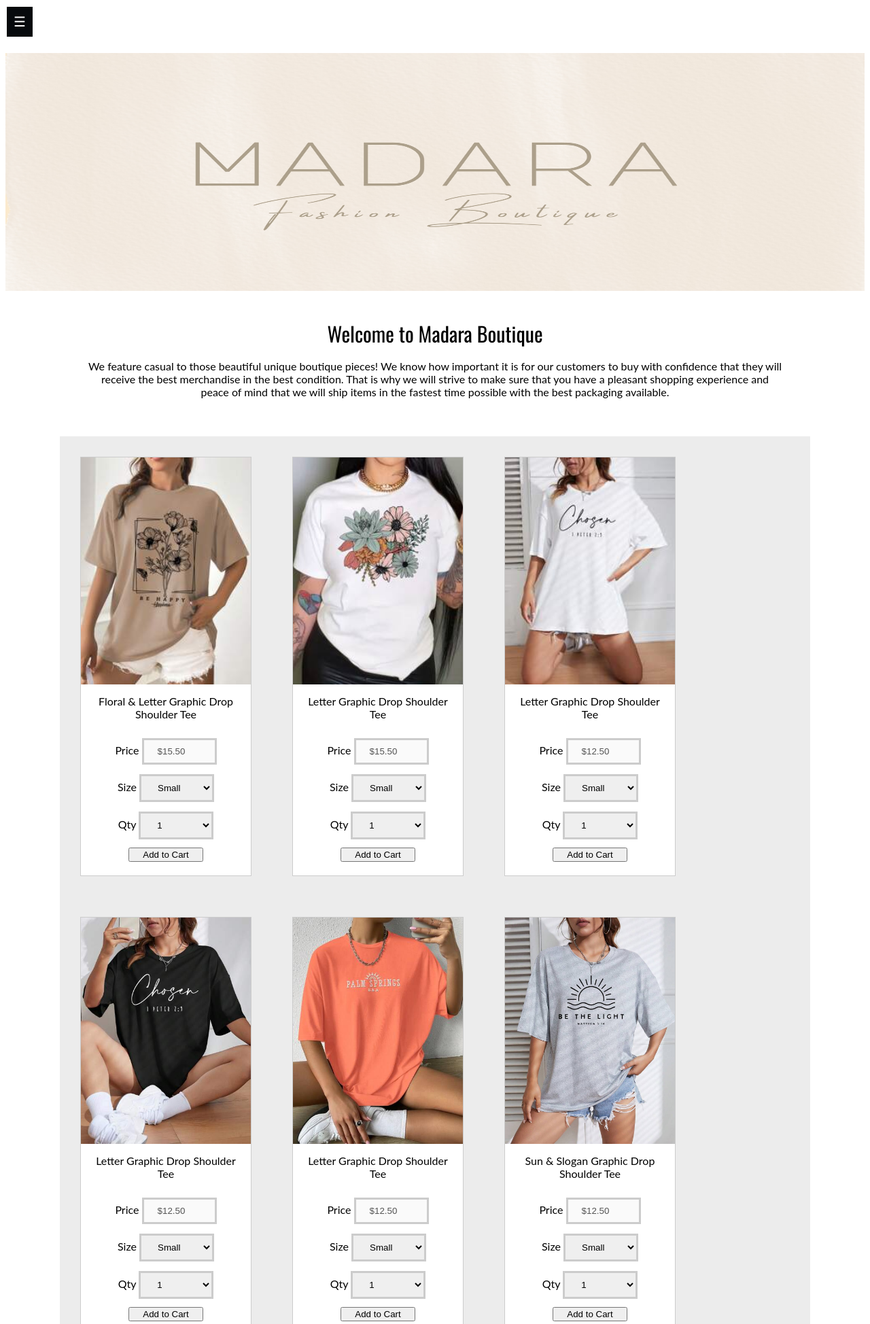
After one commit to Cami1425/WebScriptingLanguages, a PHP site: page /Project8Ch9.html in a window 1280 px wide. The commit adds this page. Shown: the top 1948 px of the page at 68% size. Run offline with PHP 8.4, Linux system fonts and the light colour scheme.

Commit message:
Project8Ch9

```diff
--- a/Project4Ch5.html
+++ b/Project4Ch5.html
@@ -34,6 +34,7 @@
             <a href="Project5Ch6.html">Project 5 Ch6</a>
             <a href="Project6Ch7.html">Project 6 Ch7</a>
             <a href="Project7Ch8.html">Project 7 Ch8</a>
+            <a href="Project8Ch9.html">Project 8 Ch9</a>
         </nav>
     </div>
 
--- a/Project5Ch6.html
+++ b/Project5Ch6.html
@@ -34,6 +34,7 @@
       <a href="Project5Ch6.html">Project 5 Ch6</a>
       <a href="Project6Ch7.html">Project 6 Ch7</a>
       <a href="Project7Ch8.html">Project 7 Ch8</a>
+      <a href="Project8Ch9.html">Project 8 Ch9</a>
     </nav>
   </div>
 
--- a/Project6Ch7.html
+++ b/Project6Ch7.html
@@ -34,6 +34,7 @@
             <a href="Project5Ch6.html">Project 5 Ch6</a>
             <a href="Project6Ch7.html">Project 5 Ch6</a>
             <a href="Project7Ch8.html">Project 7 Ch8</a>
+            <a href="Project8Ch9.html">Project 8 Ch9</a>
         </nav>
     </div>
 
--- a/Project7Ch8.html
+++ b/Project7Ch8.html
@@ -34,6 +34,7 @@
             <a href="Project5Ch6.html">Project 5 Ch6</a>
             <a href="Project6Ch7.html">Project 6 Ch7</a>
             <a href="Project7Ch8.html">Project 7 Ch8</a>
+            <a href="Project8Ch9.html">Project 8 Ch9</a>
         </nav>
     </div>
 
--- /dev/null
+++ b/Project8Ch9.html
@@ -0,0 +1,326 @@
+<!DOCTYPE html>
+<html lang="en">
+    <head>
+        <!--
+           JavaScript 7th Edition
+           Chapter 9
+           Project 8
+
+           Author: Camila Lopez
+           Date: 10 March 2024
+
+           Filename: Project8Ch9.html
+        -->
+
+        <meta charset="UTF-8">
+        <meta name="viewport" content="width=device-width,initial-scale=1.0">
+        <title>Web Scripting Languages</title>
+        <link rel="preconnect" href="https://fonts.googleapis.com">
+        <link rel="preconnect" href="https://fonts.gstatic.com" crossorigin>
+        <link href="https://fonts.googleapis.com/css2?family=Oswald:wght@200..700&display=swap" rel="stylesheet">
+        <link rel="stylesheet" href="styles.css" />
+        <script src="WSL.js" defer></script>
+        <script src="Project8Ch9.js" defer></script>
+    </head>
+    <body>
+
+        <!-- Side Nav Bar-->
+        <div class="sideNav" id="overlaySideNav">
+            <button class="hamburger">&#9776;</button>
+            <nav class="menuNav">
+                <a href="WSLProjects.html">Main Page</a>
+                <a href="#">Project 3</a>
+                <a href="Project4Ch5.html">Project 4 Ch5</a>
+                <a href="Project5Ch6.html">Project 5 Ch6</a>
+                <a href="Project6Ch7.html">Project 6 Ch7</a>
+                <a href="Project7Ch8.html">Project 7 Ch8</a>
+                <a href="Project8Ch9.html">Project 8 Ch9</a>
+            </nav>
+        </div>
+
+        <!--  Title Banner-->
+        <div class="mainImgContainer">
+            <img id="codeImg" src="Images/fashionBoutique.jpg" alt="JavaScript Code">
+            <div class="overlayText"></div>
+        </div>
+
+        <!--  Contest title-->
+        <div class="PageContainer">
+            <div class="contentContainer">
+                <div class="projTitle">Welcome to Madara Boutique</div>
+                <p>We feature casual to those beautiful unique boutique pieces! We know how important it is for our customers to buy with confidence that they will receive the best merchandise in the best condition. That is why we will strive to make sure that you have a pleasant shopping experience and peace of mind that we will ship items in the fastest time possible with the best packaging available. </p>
+            </div>
+        </div>
+
+        <!-- Gallery container -->
+        <div class="galleryContainer PageContainer">
+
+            <!-- Show products and specifications -->
+
+            <!-- Gallery item 1 -->
+            <div class="gallery">
+                <a target="_blank" href="/Images/shirt1.jpg">
+                    <img src="/Images/shirt1.jpg" alt="Flowers shirt">
+                </a>
+                <div id="shirt1" class="description">
+                    <div id="shirt1.description">Floral & Letter Graphic Drop Shoulder Tee </div><br>
+                    <label>Price</label>
+                    <input id="shirt1.price" name="price" type="text" value="$15.50" readonly="readonly" disabled /> <br>
+
+                    <label>Size</label>
+                    <select id="shirt1.size" name="size">
+                        <option value="small">Small</option>
+                        <option value="medium">Medium</option>
+                        <option value="large">Large</option>
+                        <option value="Xlarge">XLarge</option>
+                    </select> <br>
+
+                    <label>Qty </label>
+                    <select id="shirt1.quantity" name="quantity">
+                        <option value="1">1</option>
+                        <option value="2">2</option>
+                        <option value="3">3</option>
+                        <option value="4">4</option>
+                        <option value="5">5</option>
+                    </select>
+
+                    <input type="button" value="Add to Cart" class="submitButton" onclick="addToCart('shirt1')" />
+                </div>
+            </div>
+
+            <!-- Gallery item 2 -->
+            <div class="gallery">
+                <a target="_blank" href="/Images/shirt2.jpg">
+                    <img src="/Images/shirt2.jpg" alt="Forest">
+                </a>
+                <div id="shirt2" class="description">
+                    <div id="shirt2.description">Letter Graphic Drop Shoulder Tee </div><br>
+                    <label>Price</label>
+                    <input id="shirt2.price" name="price" type="text" value="$15.50" readonly="readonly" disabled /> <br>
+
+                    <label>Size</label>
+                    <select id="shirt2.size" name="size">
+                        <option value="small">Small</option>
+                        <option value="medium">Medium</option>
+                        <option value="large">Large</option>
+                        <option value="Xlarge">XLarge</option>
+                    </select> <br>
+
+                    <label>Qty </label>
+                    <select id="shirt2.quantity" name="quantity">
+                        <option value="1">1</option>
+                        <option value="2">2</option>
+                        <option value="3">3</option>
+                        <option value="4">4</option>
+                        <option value="5">5</option>
+                    </select>
+
+                    <input type="button" value="Add to Cart" class="submitButton" onclick="addToCart('shirt2')" />
+                </div>
+            </div>
+
+            <!-- Gallery item 3 -->
+            <div class="gallery">
+                <a target="_blank" href="/Images/shirt3.jpg">
+                    <img src="/Images/shirt3.jpg" alt="Chosen White Shirt">
+                </a>
+                <div id="shirt3" class="description">
+                    <div id="shirt3.description">Letter Graphic Drop Shoulder Tee </div><br>
+                    <label>Price</label>
+                    <input id="shirt3.price" name="price" type="text" value="$12.50" readonly="readonly" disabled /> <br>
+
+                    <label>Size</label>
+                    <select id="shirt3.size" name="size">
+                        <option value="small">Small</option>
+                        <option value="medium">Medium</option>
+                        <option value="large">Large</option>
+                        <option value="Xlarge">XLarge</option>
+                    </select> <br>
+
+                    <label>Qty </label>
+                    <select id="shirt3.quantity" name="quantity">
+                        <option value="1">1</option>
+                        <option value="2">2</option>
+                        <option value="3">3</option>
+                        <option value="4">4</option>
+                        <option value="5">5</option>
+                    </select>
+
+                    <input type="button" value="Add to Cart" class="submitButton" onclick="addToCart('shirt3')" />
+                </div>
+            </div>
+
+            <!-- Gallery item 4 -->
+            <div class="gallery">
+                <a target="_blank" href="/Images/shirt4.jpg">
+                    <img src="/Images/shirt4.jpg" alt="Chosen White Shirt">
+                </a>
+                <div id="shirt4" class="description">
+                    <div id="shirt4.description">Letter Graphic Drop Shoulder Tee </div><br>
+                    <label>Price</label>
+                    <input id="shirt4.price" name="price" type="text" value="$12.50" readonly="readonly" disabled /> <br>
+
+                    <label>Size</label>
+                    <select id="shirt4.size" name="size">
+                        <option value="small">Small</option>
+                        <option value="medium">Medium</option>
+                        <option value="large">Large</option>
+                        <option value="Xlarge">XLarge</option>
+                    </select> <br>
+
+                    <label>Qty </label>
+                    <select id="shirt4.quantity" name="quantity">
+                        <option value="1">1</option>
+                        <option value="2">2</option>
+                        <option value="3">3</option>
+                        <option value="4">4</option>
+                        <option value="5">5</option>
+                    </select>
+
+                    <input type="button" value="Add to Cart" class="submitButton" onclick="addToCart('shirt4')" />
+                </div>
+            </div>
+
+            <!-- Gallery item 5 -->
+            <div class="gallery">
+                <a target="_blank" href="/Images/shirt5.jpg">
+                    <img src="/Images/shirt5.jpg" alt="Palm Springs Shirt">
+                </a>
+                <div id="shirt5" class="description">
+                    <div id="shirt5.description">Letter Graphic Drop Shoulder Tee  </div><br>
+                    <label>Price</label>
+                    <input id="shirt5.price" name="price" type="text" value="$12.50" readonly="readonly" disabled /> <br>
+
+                    <label>Size</label>
+                    <select id="shirt5.size" name="size">
+                        <option value="small">Small</option>
+                        <option value="medium">Medium</option>
+                        <option value="large">Large</option>
+                        <option value="Xlarge">XLarge</option>
+                    </select> <br>
+
+                    <label>Qty </label>
+                    <select id="shirt5.quantity" name="quantity">
+                        <option value="1">1</option>
+                        <option value="2">2</option>
+                        <option value="3">3</option>
+                        <option value="4">4</option>
+                        <option value="5">5</option>
+                    </select>
+
+                    <input type="button" value="Add to Cart" class="submitButton" onclick="addToCart('shirt5')" />
+                </div>
+            </div>
+
+            <!-- Gallery item 6 -->
+            <div class="gallery">
+                <a target="_blank" href="/Images/shirt6.jpg">
+                    <img src="/Images/shirt6.jpg" alt="Be the light shirt">
+                </a>
+                <div id="shirt6" class="description">
+                    <div id="shirt6.description"> Sun & Slogan Graphic Drop Shoulder Tee  </div><br>
+                    <label>Price</label>
+                    <input id="shirt6.price" name="price" type="text" value="$12.50" readonly="readonly" disabled /> <br>
+
+                    <label>Size</label>
+                    <select id="shirt6.size" name="size">
+                        <option value="small">Small</option>
+                        <option value="medium">Medium</option>
+                        <option value="large">Large</option>
+                        <option value="Xlarge">XLarge</option>
+                    </select> <br>
+
+                    <label>Qty </label>
+                    <select id="shirt6.quantity" name="quantity">
+                        <option value="1">1</option>
+                        <option value="2">2</option>
+                        <option value="3">3</option>
+                        <option value="4">4</option>
+                        <option value="5">5</option>
+                    </select>
+
+                    <input type="button" value="Add to Cart" class="submitButton" onclick="addToCart('shirt6')" />
+                </div>
+            </div>
+
+            <!-- Gallery item 7 -->
+            <div class="gallery">
+                <a target="_blank" href="/Images/shirt7.jpg">
+                    <img src="/Images/shirt7.jpg" alt="Camera Flowers Shirt">
+                </a>
+                <div id="shirt7" class="description">
+                    <div id="shirt7.description"> Qutie Camera And Floral Print Drop Shoulder Oversize Tee </div><br>
+                    <label>Price</label>
+                    <input id="shirt7.price" name="price" type="text" value="$15.50" readonly="readonly" disabled /> <br>
+
+                    <label>Size</label>
+                    <select id="shirt7.size" name="size">
+                        <option value="small">Small</option>
+                        <option value="medium">Medium</option>
+                        <option value="large">Large</option>
+                        <option value="Xlarge">XLarge</option>
+                    </select> <br>
+
+                    <label>Qty </label>
+                    <select id="shirt7.quantity" name="quantity">
+                        <option value="1">1</option>
+                        <option value="2">2</option>
+                        <option value="3">3</option>
+                        <option value="4">4</option>
+                        <option value="5">5</option>
+                    </select>
+
+                    <input type="button" value="Add to Cart" class="submitButton" onclick="addToCart('shirt7')" />
+                </div>
+            </div>
+
+            <!-- Gallery item 8 -->
+            <div class="gallery">
+                <a target="_blank" href="/Images/shirt8.jpg">
+                    <img src="/Images/shirt8.jpg" alt="Coffee shirt">
+                </a>
+                <div id="shirt8" class="description">
+                    <div id="shirt8.description"> Coffee Print Drop Shoulder Oversized Tee </div><br>
+                    <label>Price</label>
+                    <input id="shirt8.price" name="price" type="text" value="$14.50" readonly="readonly" disabled /> <br>
+
+                    <label>Size</label>
+                    <select id="shirt8.size" name="size">
+                        <option value="small">Small</option>
+                        <option value="medium">Medium</option>
+                        <option value="large">Large</option>
+                        <option value="Xlarge">XLarge</option>
+                    </select> <br>
+
+                    <label>Qty </label>
+                    <select id="shirt8.quantity" name="quantity">
+                        <option value="1">1</option>
+                        <option value="2">2</option>
+                        <option value="3">3</option>
+                        <option value="4">4</option>
+                        <option value="5">5</option>
+                    </select>
+
+                    <input type="button" value="Add to Cart" class="submitButton" onclick="addToCart('shirt8')" />
+                </div>
+            </div>
+        </div>
+
+        <!-- Display shopping cart when add a product -->
+        <div class="soppingCartContainer">
+            <div class="PageContainer">
+                <div class="contentContainer">
+                    <div class="projTitle">Shopping Cart</div>
+                </div>
+            </div>
+            <div id="shoppingCart"></div>
+        </div>
+
+        <!--  Footer -->
+        <footer>
+            <h3>Camila Lopez Gutierrez &bull; Project Web Scripting Languages</h3>
+            <h3>2024</h3>
+            <p><a href="mailto:cjl2737@email.vccs.edu">cjl2737@email.vccs.edu</a></p>
+        </footer>
+    </body>
+</html>
--- a/styles.css
+++ b/styles.css
@@ -396,9 +396,92 @@ div#container table tr td:last-of-type {
     white-space:nowrap;
 }
 
+/* --------------------------------------------------------------*/
+/* Styles for gallery Store */
+/* --------------------------------------------------------------*/
+
+div.galleryContainer {
+    display: flex;
+    flex-direction: row;
+    flex-wrap: wrap;
+    margin-left: 80px;
+    margin-right: 80px;
+    width: auto;
+}
+div.gallery {
+    display: flex;
+    flex-flow: row wrap;
+    justify-content: space-evenly;
+    margin: 30px;
+    border: 1px solid #ccc;
+    width: 250px;
+}
+
+div.gallery:hover {
+    border: 1px solid #777;
+}
+
+div.gallery img {
+    display: flex;
+    flex-direction: row;
+    width: 250px;
+    height: auto;
+}
+
+div.description {
+    background-color: white;
+    padding: 15px;
+    text-align: center;
+    input {
+        width: 50%;
+
+    }
+    select {
+        width: 50%;
+        align-items: center;
+    }
+}
 
 /* --------------------------------------------------------------*/
-/* Styles for the side Footer */
+/* Styles for Shopping Cart Table */
+/* --------------------------------------------------------------*/
+
+#shoppingCart {
+    table {
+        border-collapse: collapse;
+        font-size: 1em;
+        text-align: center;
+        margin: auto;
+    }
+
+    th, td {
+        border: 1px solid rgb(160, 160, 160);
+        background-color: #eaeaea;
+        padding: 7px 20px;
+    }
+
+    table th {
+        color: white;
+        background-color: #818181;
+        text-align: center;
+        font-weight: bold;
+    }
+
+    table tr:nth-of-type(even) td {
+        background-color: white;
+    }
+
+    table tr td:first-of-type {
+        white-space:nowrap;
+    }
+
+    table tr td:last-of-type {
+        white-space:nowrap;
+    }
+}
+
+/* --------------------------------------------------------------*/
+/* Styles for the Footer */
 /* --------------------------------------------------------------*/
 
 footer {
```
Also changed, not shown: Project8Ch9.js (added, +85 -0 lines), Images/fashionBoutique.jpg (added), Images/shirt1.jpg (added), Images/shirt2.jpg (added), Images/shirt3.jpg (added), Images/shirt4.jpg (added), Images/shirt5.jpg (added), Images/shirt6.jpg (added), Images/shirt7.jpg (added), Images/shirt8.jpg (added).
